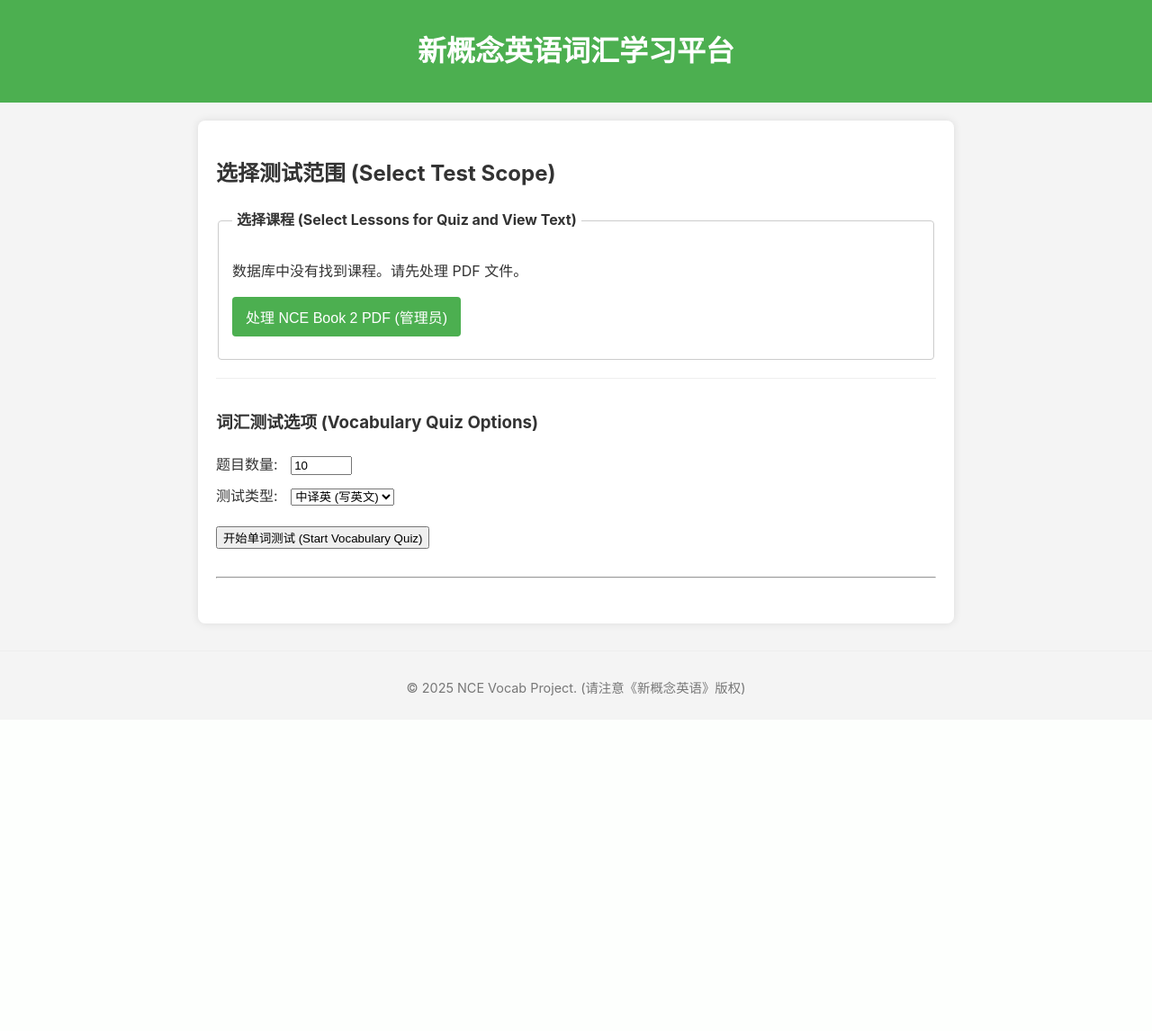
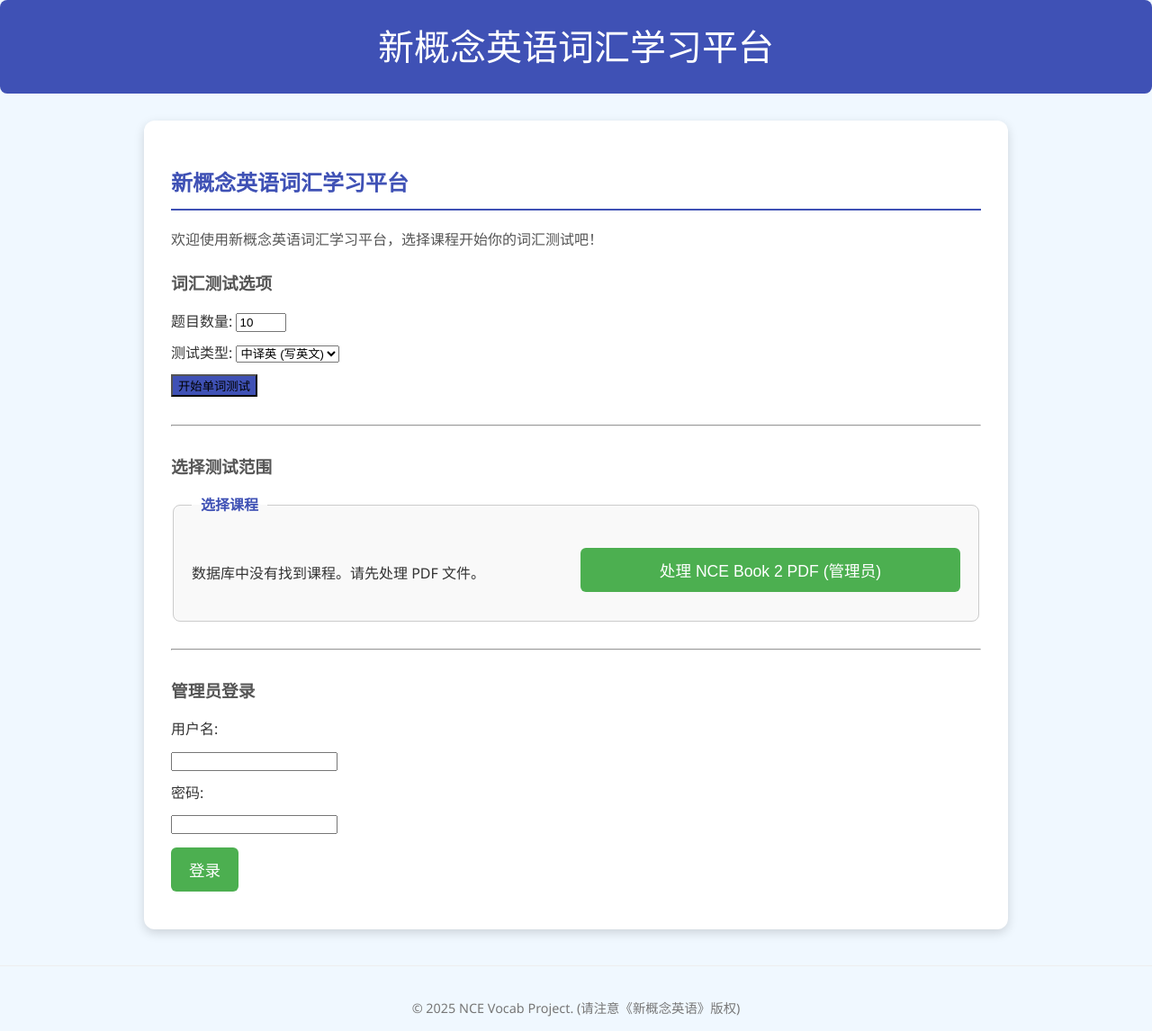
Before and after one commit to sckicker/AutoEnglish, a Flask app: page / in a window 1280 px wide. Shown: the whole page at 90% size. Before the commit the page ends 773 px from the top, so only its background shows below. Run offline with Flask 2, Linux system fonts and the light colour scheme; data that the repository does not hold is empty.

Commit message:
add admin update

```diff
--- a/app/__init__.py
+++ b/app/__init__.py
@@ -7,12 +7,16 @@ import os
 import logging
 from logging.handlers import RotatingFileHandler
 import sys # Import sys for potential console encoding checks/fixes
+import secrets
 
+secret_key = secrets.token_hex(32)  # 生成一个 64 字符的十六进制密钥（256 位）
+print(secret_key)
 db = SQLAlchemy()
 
 def create_app(config_class=Config):
     """Application Factory Pattern"""
     app = Flask(__name__, instance_relative_config=True)
+    app.secret_key = secret_key
     app.config.from_object(config_class)
 
     # --- Logging Setup Start ---
--- a/app/routes.py
+++ b/app/routes.py
@@ -5,6 +5,7 @@ from . import db # Import db instance from __init__.py
 import random
 import os
 from datetime import datetime
+from flask import Flask, render_template, request, redirect, url_for, session
 
 # If using Blueprints, define one:
 # bp = Blueprint('main', __name__)
@@ -69,11 +70,6 @@ def get_quiz():
     except Exception as e:
         current_app.logger.error(f"Error in /api/quiz: {e}")
         return jsonify({"error": "An internal server error occurred"}), 500
-
-@current_app.route('/admin')
-def admin_panel():
-    current_time = datetime.now()  # 获取当前时间
-    return render_template('admin.html', current_time=current_time)  # 将 current_time 传递给模板
 
 # app/routes.py (函数定义)
 
@@ -303,3 +299,49 @@ def view_lesson(lesson_number):
     # 同时传递 current_time 如果 base.html 需要它
     now = datetime.utcnow()
     return render_template('lesson_text.html', lesson=lesson_data, current_time=now)
+
+
+ADMIN_USERNAME = "jeff"
+ADMIN_PASSWORD = "su"
+
+@current_app.route('/admin_login', methods=['POST'])
+def admin_login():
+    username = request.form['username']
+    password = request.form['password']
+
+    if username == ADMIN_USERNAME and password == ADMIN_PASSWORD:
+        session['is_admin'] = True
+        return redirect(url_for('admin'))
+    else:
+        error = '用户名或密码错误'
+        print(error)
+        return redirect(url_for('index')) # 如果不是管理员，重定向到首页
+
+@current_app.route('/admin')
+def admin():
+    current_time = datetime.now()  # 获取当前时间
+    if session.get('is_admin'):
+        return render_template('admin/admin.html', current_time=current_time)  # 将 current_time 传递给模板
+    else:
+        return redirect(url_for('index')) # 如果不是管理员，重定向到首页
+
+@current_app.route('/admin/lessons')
+def view_lessons():
+    if session.get('is_admin'):
+        # 这里添加获取和展示课程数据的逻辑
+        return render_template('admin/view_lessons.html')
+    else:
+        return redirect(url_for('index'))
+
+@current_app.route('/admin/vocabulary')
+def manage_vocabulary():
+    if session.get('is_admin'):
+        # 这里添加管理词汇数据的逻辑
+        return render_template('admin/manage_vocabulary.html')
+    else:
+        return redirect(url_for('index'))
+
+@current_app.route('/admin/logout')
+def logout():
+    session.pop('is_admin', None)
+    return redirect(url_for('index'))
--- a/app/static/css/style.css
+++ b/app/static/css/style.css
@@ -1,104 +1,162 @@
+/* 基础样式可以保留，但可以调整颜色和字体 */
 body {
-    font-family: -apple-system, BlinkMacSystemFont, "Segoe UI", Roboto, "Helvetica Neue", Arial, sans-serif;
+    font-family: 'Segoe UI', Tahoma, Geneva, Verdana, sans-serif;
     line-height: 1.6;
     margin: 0;
     padding: 0;
-    background-color: #f4f4f4;
+    background-color: #f0f8ff;
     color: #333;
 }
 
 .container {
-    max-width: 800px;
-    margin: 20px auto;
-    padding: 20px;
+    max-width: 900px;
+    margin: 30px auto;
+    padding: 30px;
     background-color: #fff;
-    box-shadow: 0 0 10px rgba(0,0,0,0.1);
+    box-shadow: 0 4px 12px rgba(0,0,0,0.15);
+    border-radius: 12px;
+}
+
+header {
+    background-color: #3f51b5;
+    color: white;
+    padding: 20px 0;
+    text-align: center;
+    margin-bottom: 30px;
     border-radius: 8px;
 }
 
-header {
-    background-color: #4CAF50;
+header h1 {
+    margin: 0;
+    font-size: 2.5em;
+    font-weight: 500;
+}
+
+header h1 a {
     color: white;
-    padding: 10px 0;
-    text-align: center;
-    margin-bottom: 20px;
+    text-decoration: none;
 }
 
 footer {
     text-align: center;
-    margin-top: 30px;
-    padding-top: 15px;
+    margin-top: 40px;
+    padding-top: 20px;
     border-top: 1px solid #eee;
     font-size: 0.9em;
     color: #777;
 }
 
-h1, h2, h3 {
-    color: #333;
+h2 {
+    color: #3f51b5;
+    margin-bottom: 20px;
+    border-bottom: 2px solid #3f51b5;
+    padding-bottom: 10px;
+}
+
+h3 {
+    color: #555;
+    margin-top: 20px;
+    margin-bottom: 15px;
+}
+
+form fieldset {
+    border: 1px solid #ccc;
+    padding: 20px;
+    margin-bottom: 25px;
+    border-radius: 8px;
+    background-color: #f9f9f9;
+}
+
+form legend {
+    font-weight: bold;
+    padding: 0 10px;
+    color: #3f51b5;
+}
+
+.lesson-list-container {
+    display: grid;
+    grid-template-columns: repeat(auto-fit, minmax(250px, 1fr));
+    gap: 10px;
+    margin-top: 15px;
+}
+
+.lesson-item {
+    margin-bottom: 0;
+    padding: 10px;
+    border-bottom: 1px solid #eee;
+    border-radius: 4px;
+    background-color: white;
+}
+
+.lesson-item:last-child {
+    border-bottom: none;
 }
 
 form label, form input, form select, form button {
     display: block;
-    margin-bottom: 10px;
+    margin-bottom: 12px;
 }
 
 form input[type="checkbox"] + label, form input[type="checkbox"] {
     display: inline-block;
     margin-right: 15px;
 }
-form fieldset {
-    border: 1px solid #ccc;
-    padding: 15px;
-    margin-bottom: 15px;
-    border-radius: 4px;
-}
-form legend {
-    font-weight: bold;
-    padding: 0 5px;
-}
-
 
 form input[type="number"], form select {
-    padding: 8px;
+    padding: 10px;
     border: 1px solid #ccc;
     border-radius: 4px;
-    width: 100px;
+    width: 120px;
 }
 
 form button, #submit-quiz-btn, #restart-quiz-btn {
     background-color: #4CAF50;
     color: white;
-    padding: 10px 15px;
+    padding: 12px 20px;
     border: none;
-    border-radius: 4px;
+    border-radius: 6px;
     cursor: pointer;
-    font-size: 1em;
+    font-size: 1.1em;
     transition: background-color 0.3s ease;
+    display: inline-block;
 }
 
 form button:hover, #submit-quiz-btn:hover, #restart-quiz-btn:hover {
     background-color: #45a049;
 }
 
+#start-quiz-btn {
+    background-color: #3f51b5;
+}
+
+#start-quiz-btn:hover {
+    background-color: #303f9f;
+}
+
 .question {
-    margin-bottom: 20px;
-    padding: 15px;
+    margin-bottom: 25px;
+    padding: 20px;
     border: 1px solid #ddd;
-    border-radius: 4px;
+    border-radius: 8px;
     background-color: #f9f9f9;
 }
 
 .question p {
     margin-top: 0;
     font-weight: bold;
+    color: #555;
 }
 
 .question input[type="text"] {
-    width: calc(100% - 22px); /* Account for padding */
-    padding: 10px;
+    width: calc(100% - 22px);
+    padding: 12px;
     border: 1px solid #ccc;
-    border-radius: 4px;
+    border-radius: 6px;
     font-size: 1em;
+}
+
+#results-area h2 {
+    color: #2e7d32;
 }
 
 #results-area ul {
@@ -107,11 +165,11 @@ form button:hover, #submit-quiz-btn:hover, #restart-quiz-btn:hover {
 }
 
 #results-area li {
-    background-color: #fff9f9;
-    border: 1px solid #fdd;
-    padding: 10px;
-    margin-bottom: 10px;
-    border-radius: 4px;
+    background-color: #f0fff0;
+    border: 1px solid #e0ffe0;
+    padding: 15px;
+    margin-bottom: 12px;
+    border-radius: 6px;
 }
 
 .correct {
@@ -130,23 +188,59 @@ form button:hover, #submit-quiz-btn:hover, #restart-quiz-btn:hover {
 
 #loading-indicator {
     text-align: center;
-    padding: 20px;
+    padding: 30px;
     font-style: italic;
-    color: #555;
+    color: #777;
 }
+
 .error {
-    color: red;
-    background-color: #ffebeb;
-    border: 1px solid red;
-    padding: 10px;
-    margin-top: 10px;
-    border-radius: 4px;
+    color: #d32f2f;
+    background-color: #ffebee;
+    border: 1px solid #d32f2f;
+    padding: 15px;
+    margin-top: 15px;
+    border-radius: 6px;
 }
 
 .preserve-newlines {
-    white-space: pre-line; /* 这个值会合并连续空格，但保留换行符 */
-    /* 或者使用 pre-wrap 如果你想保留所有空格和换行: */
-    /* white-space: pre-wrap; */
-    line-height: 1.6; /* 保留或调整行高 */
-    margin-bottom: 20px; /* 保留或调整边距 */
+    white-space: pre-line;
+    line-height: 1.7;
+    margin-bottom: 25px;
 }
+
+.quiz-options-container {
+    margin-bottom: 20px; /* 调整与选择测试范围之间的距离 */
+}
+
+/* 可以根据需要添加管理员登录表单的额外样式，例如增加外边距 */
+form[action="{{ url_for('admin_login') }}"] {
+    margin-top: 30px; /* 与选择课程部分隔开 */
+    padding: 15px;
+    border: 1px solid #eee;
+    border-radius: 8px;
+    background-color: #f9f9f9;
+}
+
+.lesson-item span {
+    font-size: 0.85em;
+    color: #007bff; /* 更醒目的蓝色 */
+    background-color: #e7f2ff; /* 浅蓝色背景 */
+    padding: 2px 5px;
+    border-radius: 3px;
+    margin-left: 5px;
+}
+
+.lesson-item a + span { /* 确保只选中 a 标签后面的 span */
+    font-size: 0.85em;
+    color: #007bff;
+    background-color: #e7f2ff;
+    padding: 2px 5px;
+    border-radius: 3px;
+    margin-left: 5px;
+    transition: background-color 0.3s ease, color 0.3s ease; /* 添加过渡效果 */
+}
+
+.lesson-item a + span:hover {
+    background-color: #0056b3; /* 更深的蓝色背景 */
+    color: white; /* 鼠标悬停时文字变为白色 */
+}
--- a/app/templates/base.html
+++ b/app/templates/base.html
@@ -1,5 +1,4 @@
 {# app/templates/base.html #}
-
 <!DOCTYPE html>
 <html lang="zh-CN">
 <head>
@@ -8,6 +7,7 @@
     <title>{% block title %}NCE Vocab Quiz{% endblock %}</title>
     <link rel="stylesheet" href="{{ url_for('static', filename='css/style.css') }}">
     {% block head_extra %}{% endblock %}
+    {% block styles_extra %}{% endblock %}  {# 将额外的样式块放在 head 标签内 #}
 </head>
 <body>
     <header>
@@ -18,9 +18,9 @@
             </a>
         </h1>
         {# --- 链接结束 --- #}
-        </header>
+    </header>
 
-    <main class="container"> {# 将 class="container" 移到 main 标签可能更合适 #}
+    <main class="container">
         {% block content %}
         {% endblock %}
     </main>
@@ -35,6 +35,6 @@
     </footer>
 
     <script src="{{ url_for('static', filename='js/main.js') }}"></script>
-    {% block scripts_extra %}{% endblock %}
+    {% block scripts_extra %}{% endblock %}  {# 将额外的脚本块放在 body 底部 #}
 </body>
 </html>
--- a/app/templates/index.html
+++ b/app/templates/index.html
@@ -1,78 +1,77 @@
 {# app/templates/index.html #}
-{% extends "base.html" %} {# 继承基础模板 #}
+{% extends "base.html" %}
 
-{# 设置页面浏览器标题 #}
 {% block title %}选择课程 - NCE Vocab Quiz{% endblock %}
 
-{# 定义页面主要内容 #}
 {% block content %}
 
-{# 将 container 移到 base.html 的 <main> 标签可能更好，但放在这里也可以 #}
-{# <div class="container"> #}
+    <h2>新概念英语词汇学习平台</h2>
+    <p class="lead" style="margin-bottom: 20px; color: #555;">欢迎使用新概念英语词汇学习平台，选择课程开始你的词汇测试吧！</p>
 
-    <h2>选择测试范围 (Select Test Scope)</h2>
+    <div class="quiz-options-container">
+        <h3>词汇测试选项</h3>
+        <div style="margin-bottom: 10px;">
+            <label for="num-questions">题目数量:</label>
+            <input type="number" id="num-questions" value="10" min="1" max="50">
+        </div>
+        <div style="margin-bottom: 10px;">
+            <label for="quiz-type">测试类型:</label>
+            <select id="quiz-type">
+                <option value="cn_to_en" selected>中译英 (写英文)</option>
+                <option value="en_to_cn">英译中 (写中文)</option>
+            </select>
+        </div>
+        <div>
+             <button type="button" id="start-quiz-btn">开始单词测试</button>
+        </div>
+    </div>
 
-    {# 课程选择和测试选项表单 #}
+    <hr style="margin-top: 30px; margin-bottom: 30px;">
+
+    <h3>选择测试范围</h3>
     <form id="lesson-selector">
         <fieldset>
-            <legend>选择课程 (Select Lessons for Quiz and View Text)</legend>
-            <div class="lesson-list-container"> {# 用于包裹课程列表的容器 #}
-
-                {# 检查后端是否传递了 lessons 列表 #}
+            <legend>选择课程</legend>
+            <div class="lesson-list-container">
                 {% if lessons %}
-                    {# 如果有课程，遍历并显示 #}
                     {% for lesson_num in lessons %}
-                        <div class="lesson-item" style="margin-bottom: 8px; padding: 5px; border-bottom: 1px solid #eee;">
-                            {# 复选框，用于选择参加词汇测试的课程 #}
+                        <div class="lesson-item">
                             <input type="checkbox" name="lesson" value="{{ lesson_num }}" id="lesson-check-{{ lesson_num }}" style="margin-right: 10px;">
-
-                            {# 标签与复选框关联，包含课程链接 #}
                             <label for="lesson-check-{{ lesson_num }}">
-                                {# 指向该课文页面的链接 #}
                                 <a href="{{ url_for('view_lesson', lesson_number=lesson_num) }}" title="查看 Lesson {{ lesson_num }} 课文">
                                     Lesson {{ lesson_num }}
                                 </a>
-                                {# 提示文字 #}
-                                <span style="font-size: 0.9em; color: #555;"> (查看课文 / View Text)</span>
+                                <span style="font-size: 0.9em; color: #777;"> (View Text)</span>
                             </label>
                         </div>
-                    {% endfor %} {# 结束 for 循环 #}
-
-                {% else %} {# 如果 lessons 列表为空 #}
+                    {% endfor %}
+                {% else %}
                     <p>数据库中没有找到课程。请先处理 PDF 文件。</p>
-                    {# 提供一个（管理员）按钮来触发 PDF 处理 #}
                     <form action="{{ url_for('process_pdf_route') }}" method="post" style="margin-top: 15px;">
                          <button type="submit">处理 NCE Book 2 PDF (管理员)</button>
                     </form>
-
-                {% endif %} {# 正确关闭 if lessons 块 #}
-
-            </div> {# End lesson-list-container #}
+                {% endif %}
+            </div>
         </fieldset>
-
-        {# 词汇测试选项 #}
-        <div style="margin-top: 20px; padding-top: 15px; border-top: 1px solid #eee;">
-            <h3>词汇测试选项 (Vocabulary Quiz Options)</h3>
-            <div>
-                <label for="num-questions" style="display: inline-block; margin-right: 10px;">题目数量:</label>
-                <input type="number" id="num-questions" value="10" min="1" max="50" style="width: 60px;">
-            </div>
-            <div style="margin-top: 10px;">
-                <label for="quiz-type" style="display: inline-block; margin-right: 10px;">测试类型:</label>
-                <select id="quiz-type">
-                    <option value="cn_to_en" selected>中译英 (写英文)</option>
-                    <option value="en_to_cn">英译中 (写中文)</option>
-                </select>
-            </div>
-            <div style="margin-top: 20px;">
-                 {# 启动词汇测试的按钮 #}
-                <button type="button" id="start-quiz-btn">开始单词测试 (Start Vocabulary Quiz)</button>
-            </div>
-        </div>
-    </form> {# 结束表单 #}
+    </form>
 
     {# 分隔线 #}
-    <hr style="margin-top: 30px; margin-bottom: 30px;">
+    <hr style="margin-top: 30px; margin-bottom: 30px; clear: both;">
+
+    <h3>管理员登录</h3>
+    <form action="{{ url_for('admin_login') }}" method="POST">
+        <div>
+            <label for="username">用户名:</label>
+            <input type="text" id="username" name="username" required>
+        </div>
+        <div style="margin-top: 10px;">
+            <label for="password">密码:</label>
+            <input type="password" id="password" name="password" required>
+        </div>
+        <div style="margin-top: 15px;">
+            <button type="submit">登录</button>
+        </div>
+    </form>
 
     {# 用于通过 JavaScript 加载测试题的区域 (默认隐藏) #}
     <div id="quiz-area" class="hidden">
@@ -89,7 +88,7 @@
         <h3>错题回顾:</h3>
         <ul id="incorrect-list" style="padding-left: 20px;">
             </ul>
-        <button type="button" id="restart-quiz-btn" style="margin-top: 15px;">重新开始 (Restart)</button>
+        <button type="button" id="restart-quiz-btn" style="margin-top: 15px;">重新开始</button>
     </div>
 
     {# 加载指示器 (默认隐藏) #}
@@ -100,6 +99,4 @@
     {# 错误消息显示区域 (默认隐藏) #}
      <div id="error-message" class="hidden error"></div>
 
-{# </div> End container #} {# 如果 container 在 base.html 中，这里就不需要结束标签 #}
-
-{% endblock %} {# 结束 content 块 #}
+{% endblock %}
```
Also changed, not shown: app/templates/admin.html (deleted, +0 -40 lines), app/templates/admin/admin.html (added, +104 -0 lines), app/templates/admin/manage_vocabulary.html (added, +60 -0 lines), app/templates/admin/sidebar.html (added, +11 -0 lines), app/templates/admin/view_lessons.html (added, +60 -0 lines).
